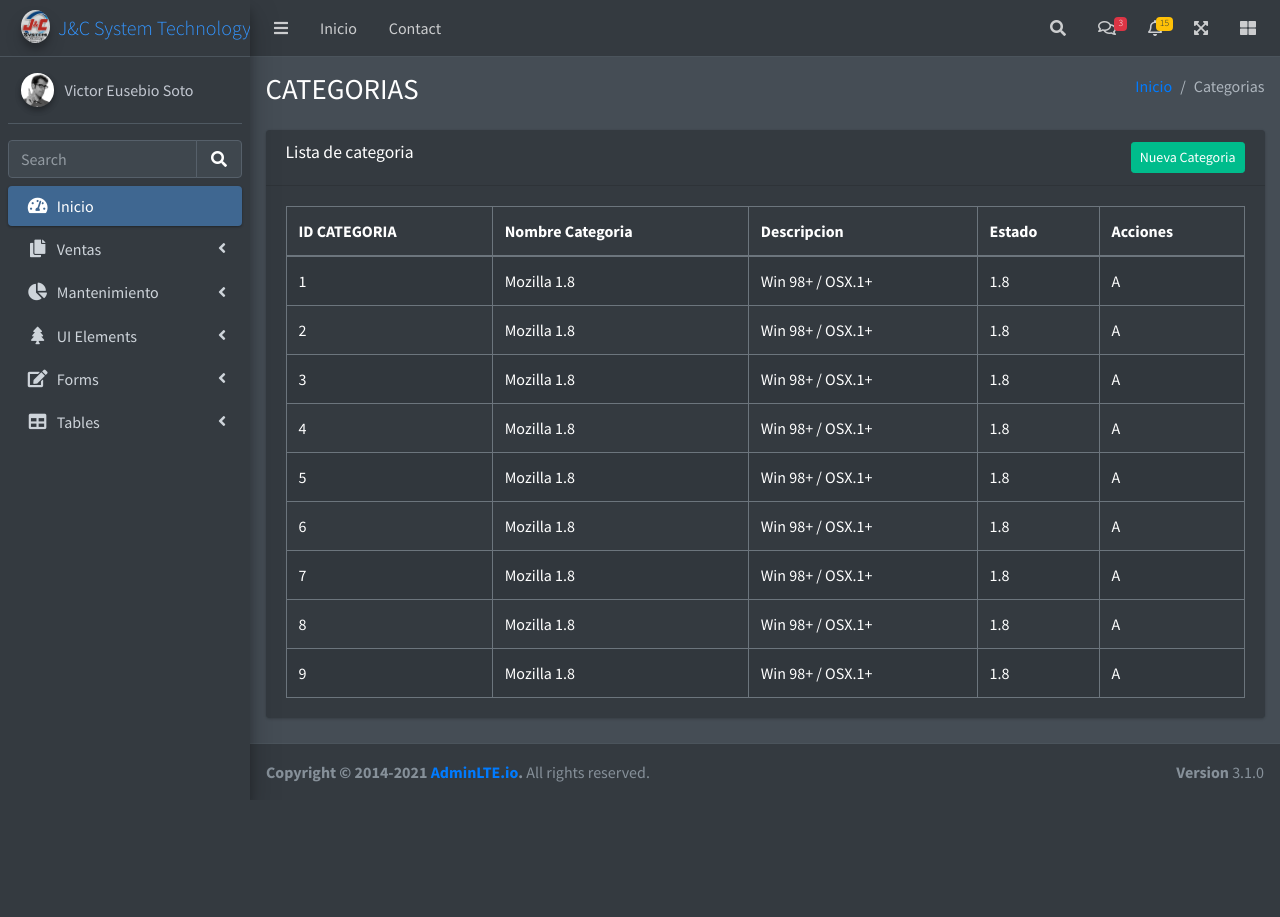
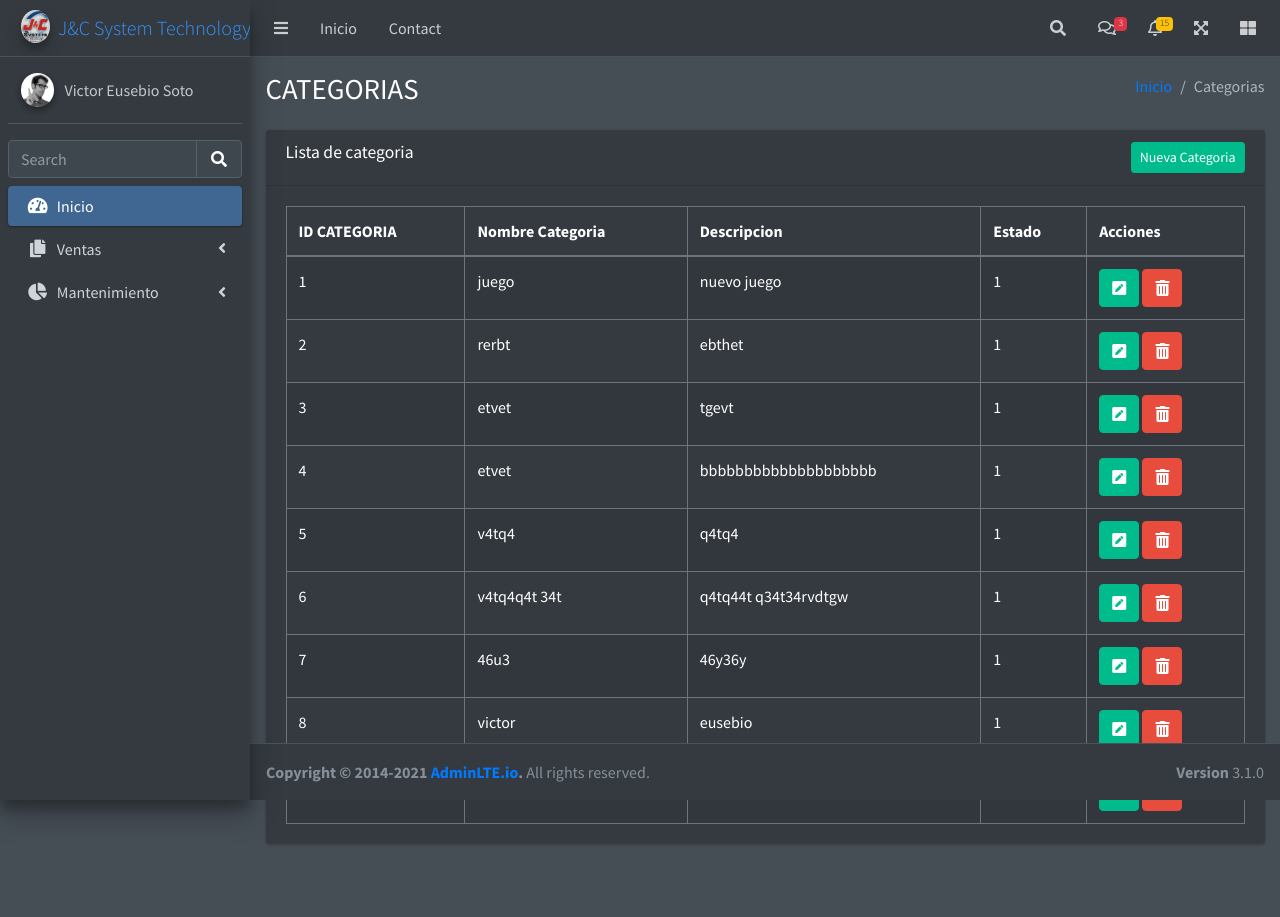
Before and after one commit to Victo-soto/ProyectoGestionProyectos2, a PHP site: page /views/categoria.php in a window 1280 px wide. Before the commit the page ends 799 px from the top, so only its background shows below. Run offline with PHP 8.4, Linux system fonts and the light colour scheme; data comes from the database, SQL or seed files in the repository; some libraries are stand-ins or nearby versions.

Commit message:
victor modales

```diff
--- a/views/categoria.php
+++ b/views/categoria.php
@@ -28,7 +28,7 @@
                     <div class="card">
                         <div class="card-header">
                             <h3 class="card-title">Lista de categoria</h3>
-                            <button class="btn  btn-success btn-sm float-right">Nueva Categoria</button>
+                            <button type="button" class="btn  btn-success btn-sm float-right" data-toggle="modal" data-target="#modal-default">Nueva Categoria</button>
                         </div>
                         <?php
                         $categoria = new ControllerCategoria();
@@ -52,16 +52,52 @@
                                         ?>
                                         <tr>
                                             <td><?php echo $cat['idcategoria']; ?></td>
-                                            <td>Mozilla 1.8</td>
-                                            <td>Win 98+ / OSX.1+</td>
-                                            <td>1.8</td>
-                                            <td>A</td>
+                                            <td><?php echo $cat['nombrecategoria']; ?></td>
+                                            <td><?php echo $cat['descripcion']; ?></td>
+                                            <td><?php echo $cat['estado']; ?></td>
+                                            <td>
+                                                <button type="button" class="btn  btn-success" data-toggle="modal" data-target="#modal-default"><i class="fas fa-pen-square"></i></button>
+                                                <a class="btn btn-danger"><i class="fas fa-trash-alt"></i></a>
+                                            </td>
                                         </tr>
                                     <?php } ?>
                                 </tbody>
                             </table>
                         </div>
                         <!-- /.card-body -->
+                    </div>
+                    <div class="modal fade" id="modal-default">
+                        <div class="modal-dialog">
+                            <div class="modal-content">
+                                <div class="modal-header">
+                                    <h4 class="modal-title">Nueva Categoria</h4>
+                                    <button type="button" class="close" data-dismiss="modal" aria-label="Close">
+                                        <span aria-hidden="true">&times;</span>
+                                    </button>
+                                </div>
+                                <form>
+                                    <div class="modal-body">
+
+                                        <div class="card-body">
+                                            <div class="form-group">
+                                                <label for="exampleInputEmail1">Nombre Categoria</label>
+                                                <input type="text" class="form-control" id="exampleInputEmail1" placeholder="Nombre Categoria">
+                                            </div>
+                                            <div class="form-group">
+                                                <label for="exampleInputPassword1">Descripción</label>
+                                                <textarea class="form-control" rows="3" placeholder="Enter ..."></textarea>
+                                            </div>
+                                        </div>
+                                    </div>
+                                    <div class="modal-footer justify-content-between">
+                                        <button type="button" class="btn btn-default" data-dismiss="modal">Close</button>
+                                        <button type="button" class="btn btn-primary">Save changes</button>
+                                    </div>
+                                </form>
+                            </div>
+                            <!-- /.modal-content -->
+                        </div>
+                        <!-- /.modal-dialog -->
                     </div>
                 </div>
             </div>
--- a/views/header.php
+++ b/views/header.php
@@ -283,7 +283,7 @@
                                 </ul>
                             </li>
                             <!--FIN DE MENU MANTENIMIENTO-->
-                            <li class="nav-item">
+<!--                            <li class="nav-item">
                                 <a href="#" class="nav-link">
                                     <i class="nav-icon fas fa-tree"></i>
                                     <p>
@@ -341,8 +341,8 @@
                                         </a>
                                     </li>
                                 </ul>
-                            </li>
-                            <li class="nav-item">
+                            </li>-->
+<!--                            <li class="nav-item">
                                 <a href="#" class="nav-link">
                                     <i class="nav-icon fas fa-edit"></i>
                                     <p>
@@ -376,8 +376,8 @@
                                         </a>
                                     </li>
                                 </ul>
-                            </li>
-                            <li class="nav-item">
+                            </li>-->
+<!--                            <li class="nav-item">
                                 <a href="#" class="nav-link">
                                     <i class="nav-icon fas fa-table"></i>
                                     <p>
@@ -405,7 +405,7 @@
                                         </a>
                                     </li>
                                 </ul>
-                            </li>
+                            </li>                                                                                                                                                                                                                                                                                                                                                             -->
                         </ul>
                     </nav>
                     <!-- /.sidebar-menu -->
```
Also changed, not shown: nbproject/private/private.xml (+3 -7 lines). Lines whose indentation alone changed are shown as unchanged.
